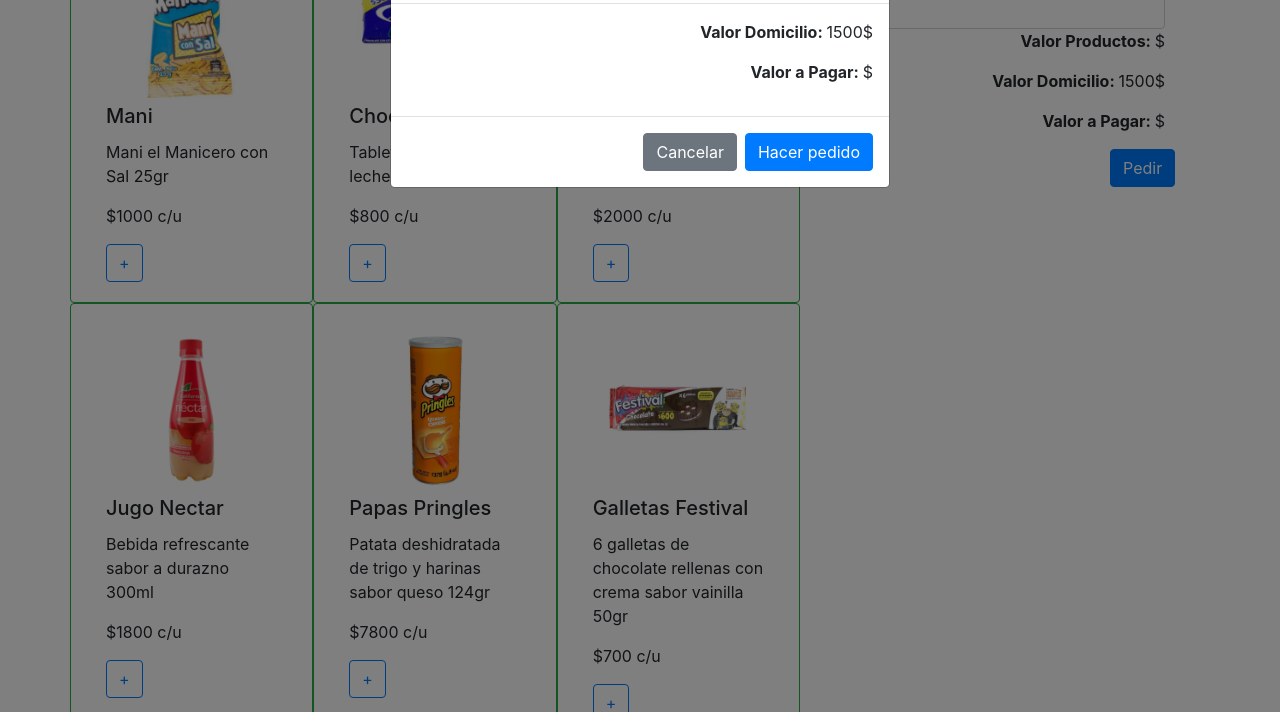
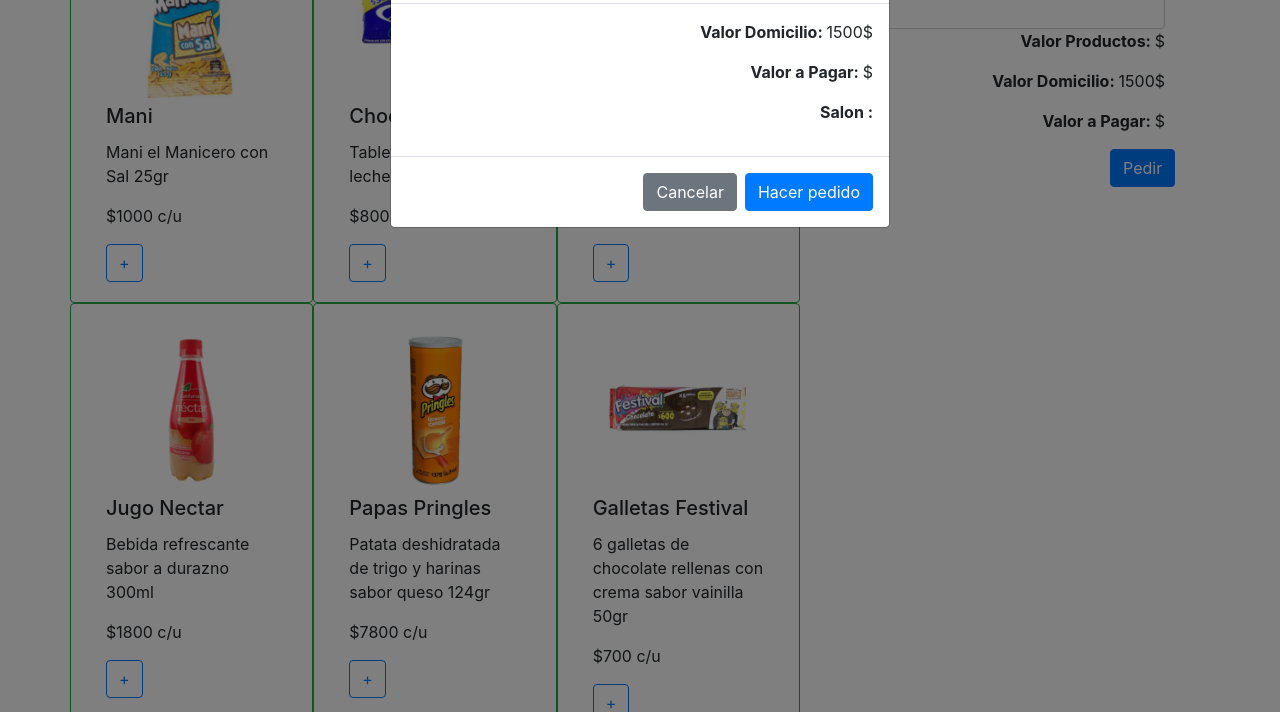
Before and after one commit to SierraJuanSe/EstudiApp, a plain HTML site: page index2.html in a window 1280 px wide. Both pictures are taken after a click on the button "Pedir". Shown: the part 88-800 px from the top of the page. Drawn offline with nearby package versions, Linux system fonts and the light colour scheme.

Commit message:
Agrego La Info Del Salon Del Modal

```diff
--- a/index2.html
+++ b/index2.html
@@ -5,7 +5,7 @@
 
         </title>
         <link rel="stylesheet" href="https://stackpath.bootstrapcdn.com/bootstrap/4.5.0/css/bootstrap.min.css" integrity="sha384-9aIt2nRpC12Uk9gS9baDl411NQApFmC26EwAOH8WgZl5MYYxFfc+NcPb1dKGj7Sk" crossorigin="anonymous">
-
+        <script src="https://code.jquery.com/jquery-3.3.1.min.js"></script>
 
     </head>
     <body>
@@ -22,7 +22,7 @@
                     <ul id="carrito" class="list-group" class="rounded"  ></ul>
                     <hr>
                     <!-- Precio total -->
-                    <input type="text" class="form-control" placeholder="Salon">
+                    <input type="text" class="form-control" placeholder="Salon" id="Salon">
                     <p class="text-right"><b>Valor Productos: </b><span id="total"></span>&dollar;</p>
                     <p class="text-right"><b>Valor Domicilio: </b> 1500<span id="domicilio"></span>&dollar;</p>
                     <p class="text-right"><b>Valor a Pagar: </b><span id="final"></span>&dollar;</p>
@@ -38,7 +38,7 @@
                         <div class="col-sm">
                         </div>
                         <div class="col-sm">
-                          <button type="button" class="btn btn-primary" data-toggle="modal" data-target="#exampleModal">
+                          <button type="button" id="Btn_ModalPedido" class="btn btn-primary" data-toggle="modal" data-target="#exampleModal">
                            Pedir
                           </button>
                         </div>
@@ -62,6 +62,9 @@
                     <ul id="modalpedido" class="list-group" class="rounded"  ></ul>
                     <p class="text-right"><b>Valor Domicilio: </b> 1500<span id="domicilio"></span>&dollar;</p>
                     <p class="text-right"><b>Valor a Pagar: </b><span id="finalmodal"></span>&dollar;</p>
+                    <div id="salonmodal">
+
+                    </div>
               </div>
               <div class="modal-footer">
                 <button type="button" class="btn btn-secondary" data-dismiss="modal">Cancelar</button>
--- a/js/myjs.js
+++ b/js/myjs.js
@@ -1,3 +1,4 @@
+var salon=$('#Salon').val();
 let baseDeDatos = [
     {
         id: 1,
@@ -84,6 +85,7 @@ let baseDeDatos = [
         imagen: 'img/agua.jpg'
     }
 ]
+
     let $items = document.querySelector('#items');
     let pedido = [];
     let total = 0;
@@ -220,3 +222,9 @@ let baseDeDatos = [
         $finalmodal.textContent = final.toFixed(0);
     }
     renderItems();
+
+
+$( '#Btn_ModalPedido' ).click(function(){
+   $("#salonmodal").empty();
+   $("#salonmodal").append('<p class="text-right"><b>Salon : '+$('#Salon').val()+' </b></p>');
+});
```
